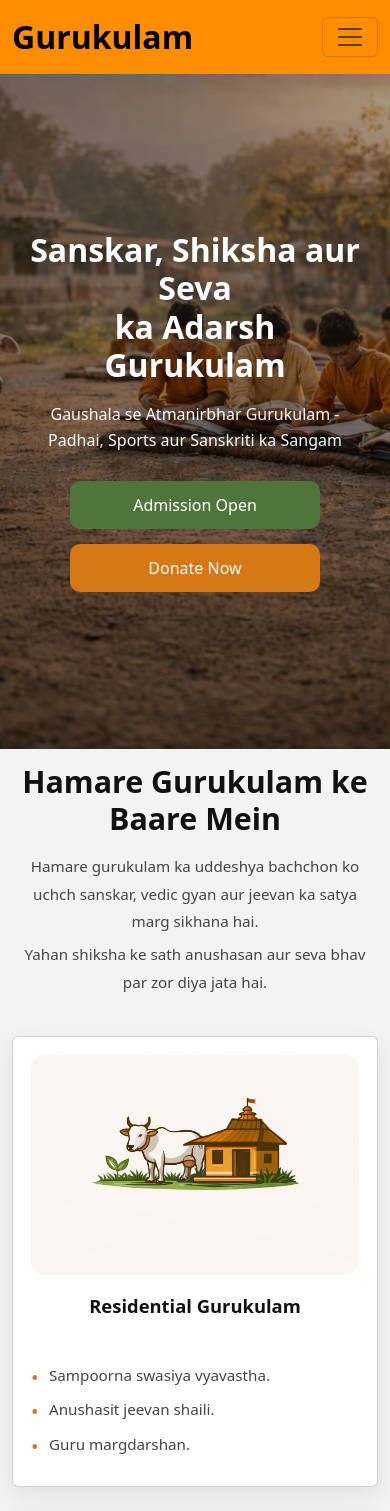
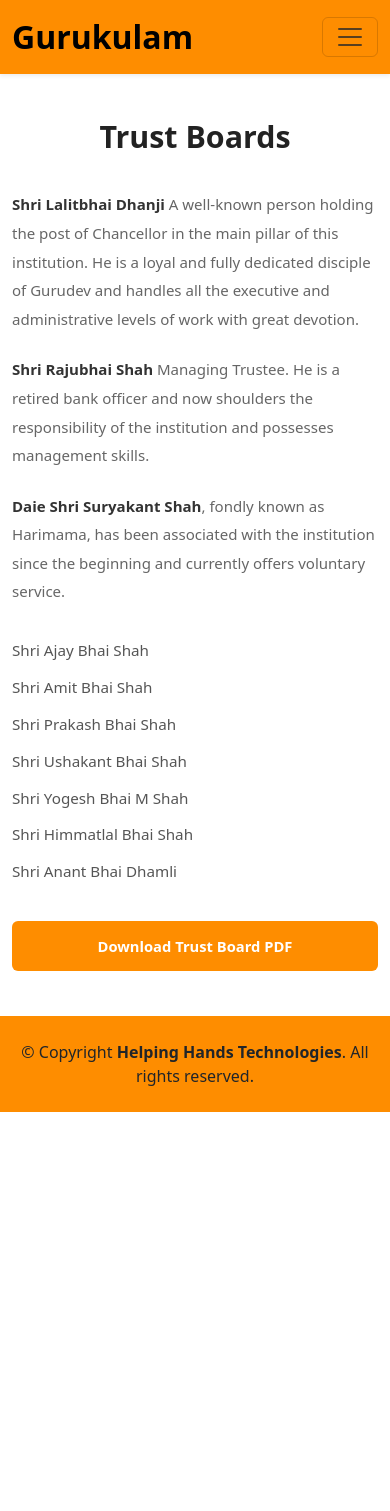
Before and after one commit to dipu4432/GURUKULAM, a React (Vite) app: page /trust-boards in a window 390 px wide. Shown: the top 1511 px of the page. After the commit the page ends 1112 px from the top, so only its background shows below. Built offline with nearby package versions, Linux system fonts and the light colour scheme.

Commit message:
added about section

```diff
--- a/src/App.jsx
+++ b/src/App.jsx
@@ -1,23 +1,44 @@
-import NavBar from './components/navBar'
-import HOME from './components/home'
-import Footer from './components/footer'
+import { BrowserRouter, Routes, Route } from "react-router-dom";
+
+import NavBar from "./components/navBar";
+import HOME from "./components/home";
+import Footer from "./components/footer";
+
+import Vision from "./components/Vision";
+import WhyGurukulam from "./components/WhyGurukulam";
+import TrustBoards from "./components/TrustBoards";
 
 function App() {
-
   return (
-    <div  className="d-flex flex-column min-vh-100">
-      {/* Navigation Bar */}
+    <BrowserRouter>
+      <div className="d-flex flex-column min-vh-100">
+        {/* Navbar */}
         <NavBar />
 
-      {/* Main content */}
+        {/* Main Content */}
         <div className="flex-grow-1">
-        <HOME />
+          <Routes>
+            <Route path="/" element={<HOME />} />
+
+            <Route path="/vision" element={<Vision />} />
+
+            <Route
+              path="/why-gurukulam"
+              element={<WhyGurukulam />}
+            />
+
+            <Route
+              path="/trust-boards"
+              element={<TrustBoards />}
+            />
+          </Routes>
         </div>
 
         {/* Footer */}
         <Footer />
       </div>
-  )
+    </BrowserRouter>
+  );
 }
 
-export default App
+export default App;
--- a/src/components/navBar.jsx
+++ b/src/components/navBar.jsx
@@ -3,6 +3,9 @@ import Nav from "react-bootstrap/Nav";
 import Navbar from "react-bootstrap/Navbar";
 import NavDropdown from "react-bootstrap/NavDropdown";
 import Button from "react-bootstrap/Button";
+
+import { Link } from "react-router-dom";
+
 import "./navBar.css";
 
 function NavBar() {
@@ -15,14 +18,18 @@ function NavBar() {
       >
         <Container>
           {/* Logo */}
-          <Navbar.Brand>Gurukulam</Navbar.Brand>
+          <Navbar.Brand as={Link} to="/">
+            Gurukulam
+          </Navbar.Brand>
 
           {/* Toggle */}
           <Navbar.Toggle aria-controls="basic-navbar-nav" />
 
           <Navbar.Collapse id="basic-navbar-nav">
             <Nav className="mx-auto nav-mobile">
-              <Nav.Link href="#home">Home</Nav.Link>
+              <Nav.Link as={Link} to="/">
+                Home
+              </Nav.Link>
 
               {/* About Dropdown */}
               <NavDropdown
@@ -30,26 +37,40 @@ function NavBar() {
                 id="about-dropdown"
                 className="custom-dropdown"
               >
-                <NavDropdown.Item href="#vision">
+                <NavDropdown.Item as={Link} to="/vision">
                   Vision
                 </NavDropdown.Item>
 
-                <NavDropdown.Item href="#why-gurukulam">
+                <NavDropdown.Item
+                  as={Link}
+                  to="/why-gurukulam"
+                >
                   Why Gurukulam
                 </NavDropdown.Item>
 
-                <NavDropdown.Item href="/trust-boards">
+                <NavDropdown.Item
+                  as={Link}
+                  to="/trust-boards"
+                >
                   Trust Boards
                 </NavDropdown.Item>
               </NavDropdown>
 
-              <Nav.Link href="#gaushala">Gaushala</Nav.Link>
+              <Nav.Link href="#gaushala">
+                Gaushala
+              </Nav.Link>
 
-              <Nav.Link href="#facility">Education</Nav.Link>
+              <Nav.Link href="#facility">
+                Education
+              </Nav.Link>
 
-              <Nav.Link href="#gallery">Gallery</Nav.Link>
+              <Nav.Link href="#gallery">
+                Gallery
+              </Nav.Link>
 
-              <Nav.Link href="#contact">Contact</Nav.Link>
+              <Nav.Link href="#contact">
+                Contact
+              </Nav.Link>
             </Nav>
 
             {/* Button */}
--- a/src/components/trustBoards.css
+++ b/src/components/trustBoards.css
@@ -5,7 +5,9 @@
   background: #fff;
 }
 
-/* Header */
+/* =========================
+   HEADER
+========================= */
 
 .trust-header {
   text-align: center;
@@ -29,7 +31,9 @@
   font-weight: 600;
 }
 
-/* Content */
+/* =========================
+   CONTENT
+========================= */
 
 .trust-content p {
   color: #666;
@@ -42,7 +46,9 @@
   color: #333;
 }
 
-/* Members */
+/* =========================
+   MEMBERS
+========================= */
 
 .trust-members {
   margin-top: 45px;
@@ -55,24 +61,31 @@
   font-size: 1rem;
 }
 
-/* Image */
+/* =========================
+   PDF BUTTON
+========================= */
 
-.trust-image {
+.trust-pdf {
   text-align: center;
+  margin-top: 40px;
 }
 
-.trust-image img {
-  width: 320px;
-  max-width: 100%;
-  object-fit: cover;
-  border-radius: 4px;
+.pdf-btn {
+  display: inline-block;
+  background: #fe8d00;
+  color: #fff;
+  padding: 14px 28px;
+  border-radius: 6px;
+  text-decoration: none;
+  font-weight: 600;
+  transition: 0.3s ease;
+  border: none;
 }
 
-.trust-image span {
-  display: block;
-  margin-top: 12px;
-  color: #777;
-  font-size: 0.9rem;
+.pdf-btn:hover {
+  background: #e17c00;
+  color: #fff;
+  transform: translateY(-2px);
 }
 
 /* =========================
@@ -100,6 +113,11 @@
   .trust-members {
     margin-top: 35px;
     margin-bottom: 40px;
+  }
+
+  .pdf-btn {
+    padding: 13px 24px;
+    font-size: 0.95rem;
   }
 }
 
@@ -140,11 +158,14 @@
     margin-bottom: 8px;
   }
 
-  .trust-image img {
-    width: 100%;
+  .trust-pdf {
+    margin-top: 30px;
   }
 
-  .trust-image span {
-    font-size: 0.85rem;
+  .pdf-btn {
+    width: 100%;
+    text-align: center;
+    padding: 14px 18px;
+    font-size: 0.92rem;
   }
 }
--- a/src/components/trustBoards.jsx
+++ b/src/components/trustBoards.jsx
@@ -2,7 +2,7 @@ import Container from "react-bootstrap/Container";
 import Row from "react-bootstrap/Row";
 import Col from "react-bootstrap/Col";
 
-import trustImg from "../assets/trust-board.jpg";
+// import trustImg from "../assets/footer-bg.jpg";
 
 import "./trustBoards.css";
 
@@ -14,9 +14,9 @@ function TrustBoards() {
         <div className="trust-header">
           <h2>Trust Boards</h2>
 
-          <p>
-            Home / Contact Us / <span>Trust Boards</span>
-          </p>
+          {/* <p>
+            Home / About Us / <span>Trust Boards</span>
+          </p> */}
         </div>
 
         {/* Content */}
@@ -55,10 +55,22 @@ function TrustBoards() {
               </div>
 
               {/* Image */}
-              <div className="trust-image">
+              {/* <div className="trust-image">
                 <img src={trustImg} alt="Tapovan Sanskar Pith" />
 
                 <span>Tapovan Sanskar pith</span>
+              </div> */}
+              {/* PDF Download */}
+              <div className="trust-pdf">
+                <a
+                  href="/trust-board.pdf"
+                  download
+                  target="_blank"
+                  rel="noreferrer"
+                  className="pdf-btn"
+                >
+                  Download Trust Board PDF
+                </a>
               </div>
             </div>
           </Col>
--- /dev/null
+++ b/src/components/vision.jsx
@@ -0,0 +1,9 @@
+import React from 'react'
+
+const Vision = () => {
+  return (
+    <div>Vision</div>
+  )
+}
+
+export default Vision
--- /dev/null
+++ b/src/components/whyGurukulam.jsx
@@ -0,0 +1,9 @@
+import React from 'react'
+
+const WhyGurukulam = () => {
+  return (
+    <div>Why Gurukulam</div>
+  )
+}
+
+export default WhyGurukulam
```
Also changed, not shown: 1 other file (tests, documents, lock files or other folders). Lines whose indentation alone changed are shown as unchanged.
